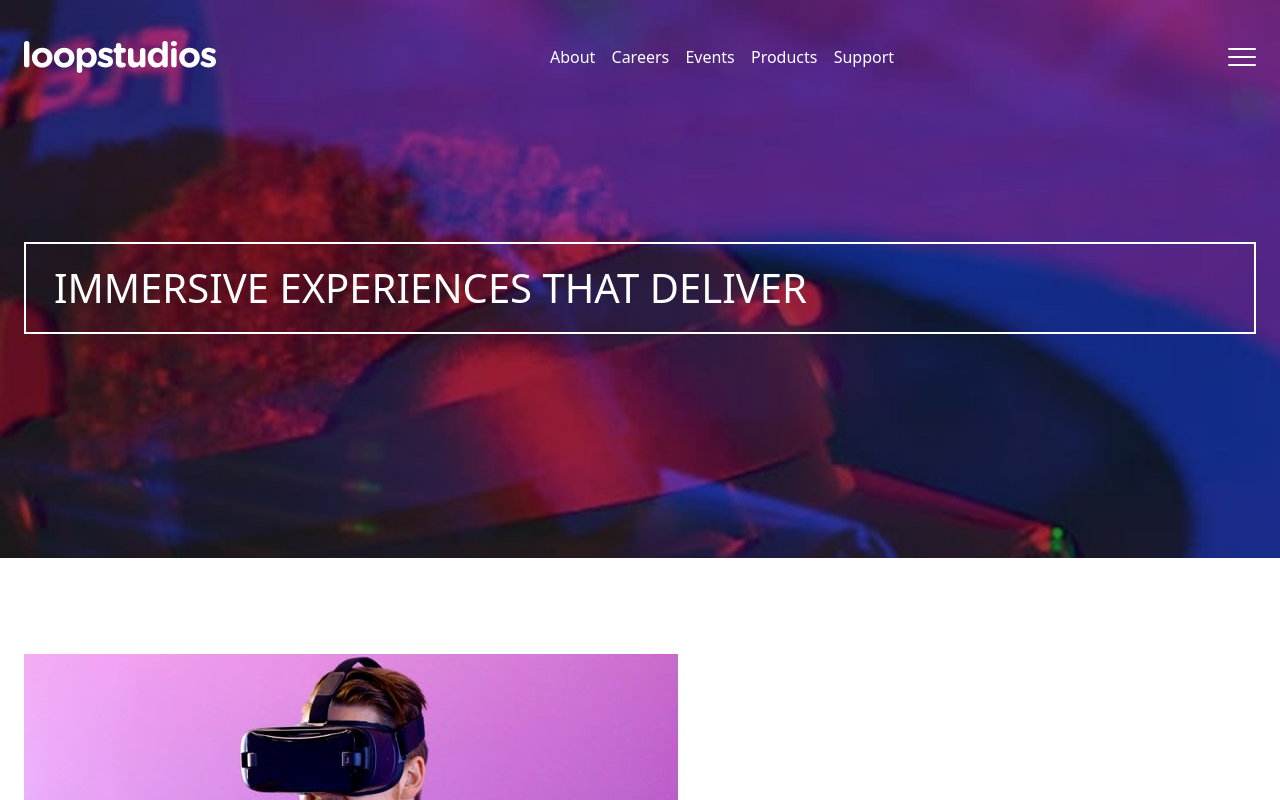
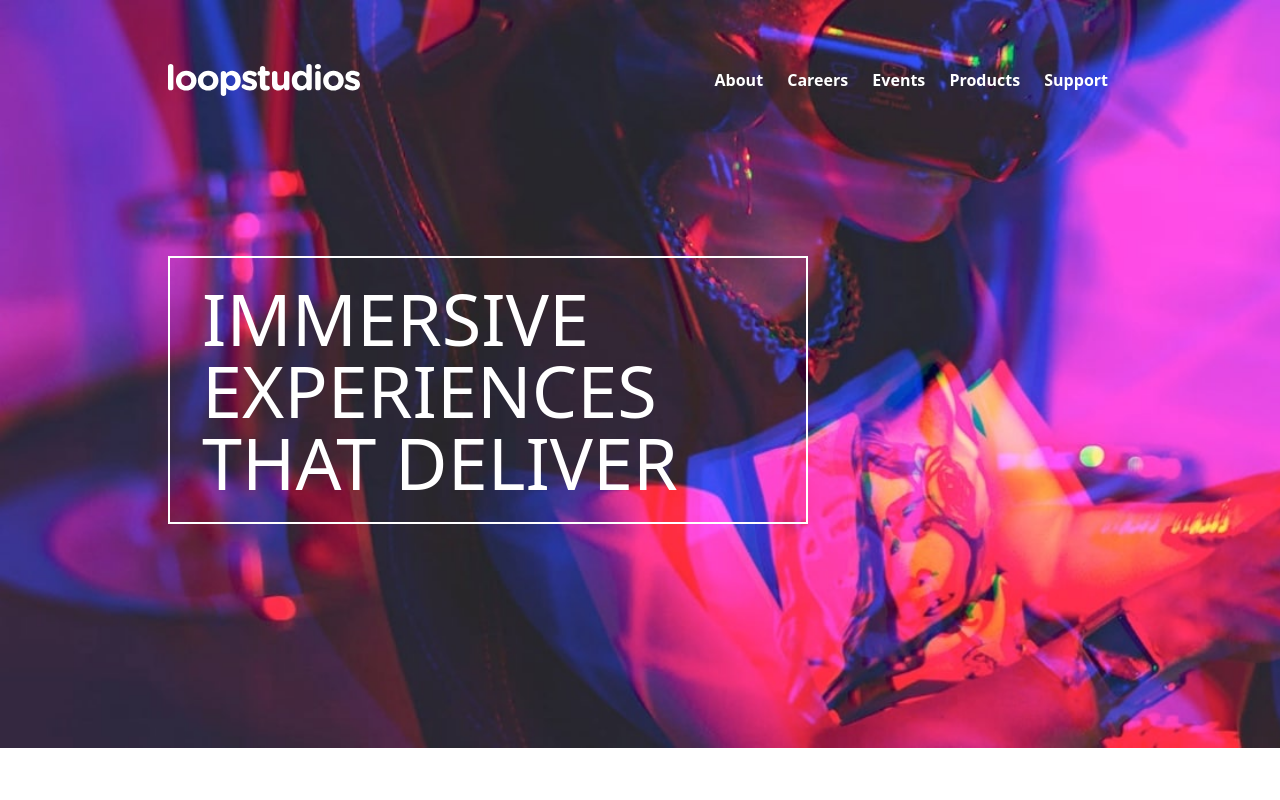
Before and after one commit to Leo-yagami/Challenge9-loopstudios-landing-page-, a plain HTML site: page index.html in a window 1280 px wide. Shown: the top 800 px of the page. Drawn offline with Linux system fonts and the light colour scheme.

Commit message:
fixed desktop hero section(problem: background image zooms which makes it impossible to align)

```diff
--- a/index.html
+++ b/index.html
@@ -37,22 +37,22 @@
     <main class="min-h-screen">
 
       <!-- Hero section -->
-      <section
-        class="bg-[url('./images/mobile/image-hero.jpg')] bg-cover px-6 pt-8 pb-56 relative"
+      <section href=""
+        class="bg-[url('./images/mobile/image-hero.jpg')] md:bg-[url('./images/desktop/image-hero.jpg')] bg-no-repeat bg-cover px-6 md:px-[10.5rem] pt-8 md:pt-16 pb-56 relative"
       >
       <!-- ///////////////////// -->
         <!-- Navbar section -->
         <div class="navigation flex items-center justify-between">
           <img src="./images/logo.svg" alt="" class="h-7 md:h-8 z-20" />
-          <nav class="text-white space-x-3 hidden md:block">
+          <nav class="text-white space-x-3 md:space-x-5 md:mr-1 hidden md:block font-bold">
             <a href="about" class="relative group after:duration-300 after:absolute after:content-[''] after:bg-white after:w-0 after:hover:w-1/2 after:h-0.5 after:-bottom-2 after:left-1/4">About</a>
             <a href="career" class="relative group after:duration-300 after:absolute after:content-[''] after:bg-white after:w-0 after:hover:w-1/2 after:h-0.5 after:-bottom-2 after:left-1/4">Careers</a>
             <a href="career" class="relative group after:duration-300 after:absolute after:content-[''] after:bg-white after:w-0 after:hover:w-1/2 after:h-0.5 after:-bottom-2 after:left-1/4">Events</a>
             <a href="creations" class="relative group after:duration-300 after:absolute after:content-[''] after:bg-white after:w-0 after:hover:w-1/2 after:h-0.5 after:-bottom-2 after:left-1/4">Products</a>
             <a href="footer" class="relative group after:duration-300 after:absolute after:content-[''] after:bg-white after:w-0 after:hover:w-1/2 after:h-0.5 after:-bottom-2 after:left-1/4">Support</a>
           </nav>
-          <!-- Hamburger Button -->
-          <div class="z-20">
+          <!-- Hamburger Button(must be turned off on deskop) -->
+          <div class="z-20 block md:hidden">
             <button class="buttonSwitcher hamburger cursor-pointer group">
               <div class="grid justify-items-center gap-1.5 pb-4 ">
                 <span
@@ -91,9 +91,9 @@
         <!-- //////////////////////// -->
         <!-- Hero content -->
         <div id="about"
-          class="mt-40 text-white text-[2.5rem] leading-10 uppercase py-6 pl-7 pr-10 border-2 border-white font-['Josefin Sans'] font-light"
+          class="mt-40 text-white text-[2.5rem] text-7xl py-6 pl-7 pr-32 md:pl-8 leading-10 md:leading-none  uppercase border-2 border-white font-['Josefin Sans'] font-light inline-block"
         >
-          <h1>Immersive experiences that deliver</h1>
+          <h1 class="block">Immersive<br> experiences<br> that deliver</h1>
         </div>
         <!-- //////////////////////// -->
       </section>
--- a/script.js
+++ b/script.js
@@ -30,7 +30,6 @@ hamburgerEl.addEventListener("click", () => {
   mobileNavEl.classList.toggle("h-screen");
   mobileNavEl.classList.toggle("h-0");
   // to sync the slide up with the fading links
-
   // Links animation
   // opacity + slight vertical slide animation
   link1.classList.toggle("opacity-0")
```
Also changed, not shown: output.css.
